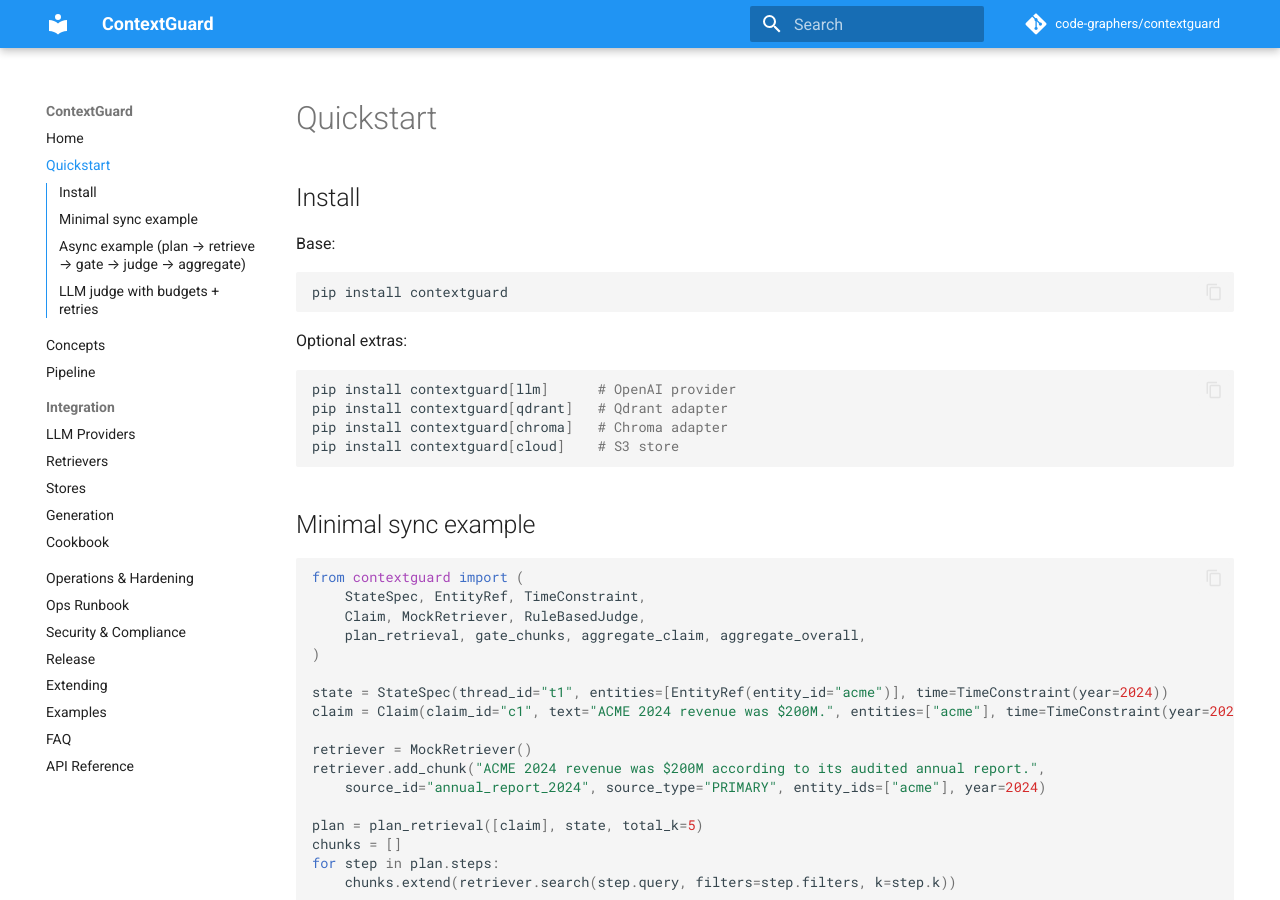
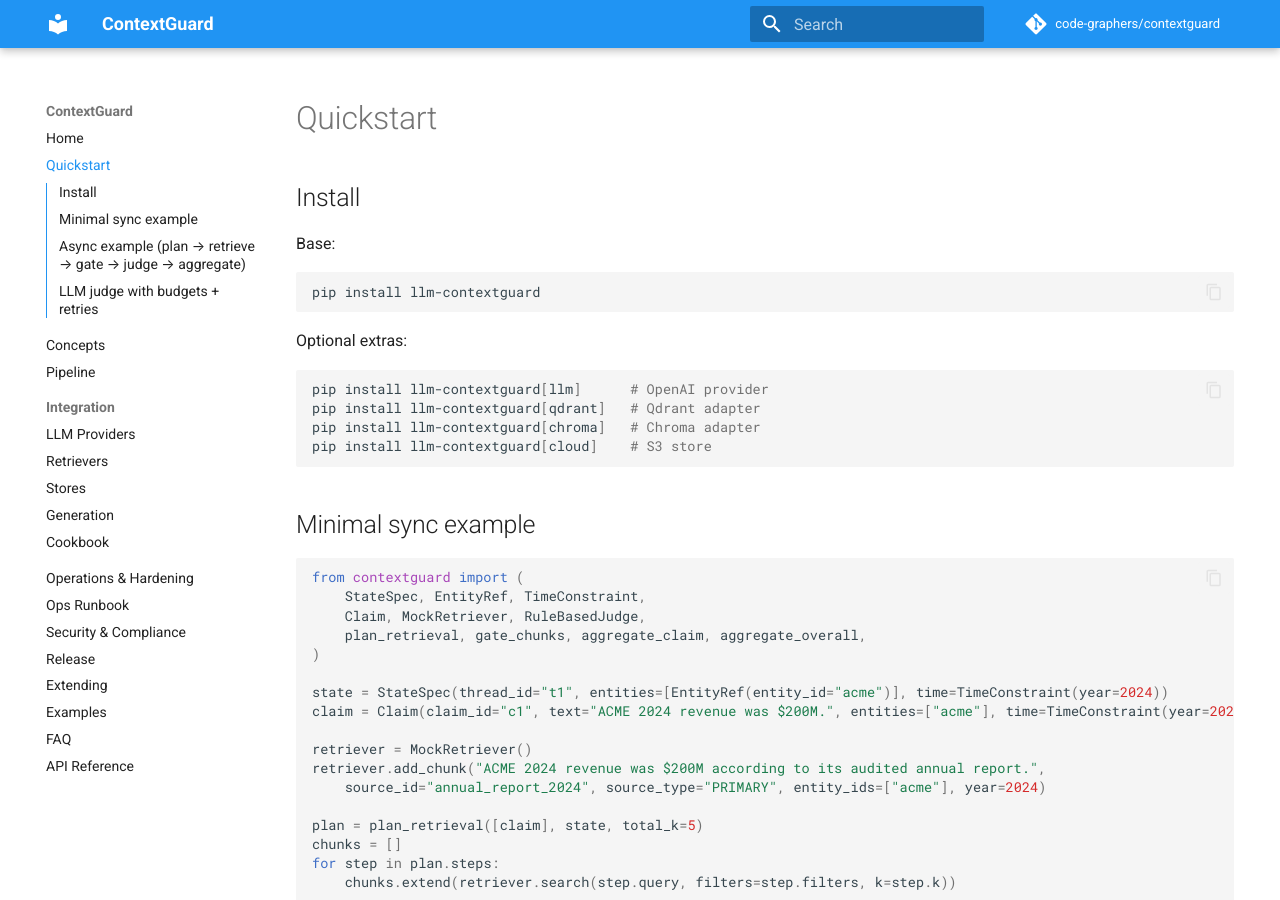
Before and after one commit to ahmedjawedaj/contextguard, an MkDocs documentation site: the page built from docs/quickstart.md, in a window 1280 px wide and 900 px high. Built offline with MkDocs 1.6.1 and Material for MkDocs 9.7.7, drawn with Linux system fonts in a browser that asks for light colours; comment, search, counter and statistics services are not loaded.

Commit message:
chore: Rename package to llm-contextguard to avoid PyPI conflict
- Renamed from 'contextguard' to 'llm-contextguard'
- Updated README.md and docs/quickstart.md install instructions
- The existing 'contextguard' on PyPI is a different project

````diff
--- a/docs/quickstart.md
+++ b/docs/quickstart.md
@@ -3,14 +3,14 @@
 ## Install
 Base:
 ```bash
-pip install contextguard
+pip install llm-contextguard
 ```
 Optional extras:
 ```bash
-pip install contextguard[llm]      # OpenAI provider
-pip install contextguard[qdrant]   # Qdrant adapter
-pip install contextguard[chroma]   # Chroma adapter
-pip install contextguard[cloud]    # S3 store
+pip install llm-contextguard[llm]      # OpenAI provider
+pip install llm-contextguard[qdrant]   # Qdrant adapter
+pip install llm-contextguard[chroma]   # Chroma adapter
+pip install llm-contextguard[cloud]    # S3 store
 ```
 
 ## Minimal sync example
--- a/pyproject.toml
+++ b/pyproject.toml
@@ -3,7 +3,7 @@ requires = ["hatchling>=1.21"]
 build-backend = "hatchling.build"
 
 [project]
-name = "contextguard"
+name = "llm-contextguard"
 dynamic = ["version"]
 description = "State-contracted verification and explainable retrieval gating for agentic RAG."
 readme = "README.md"
````
Also changed, not shown: README.md (+5 -5 lines).
